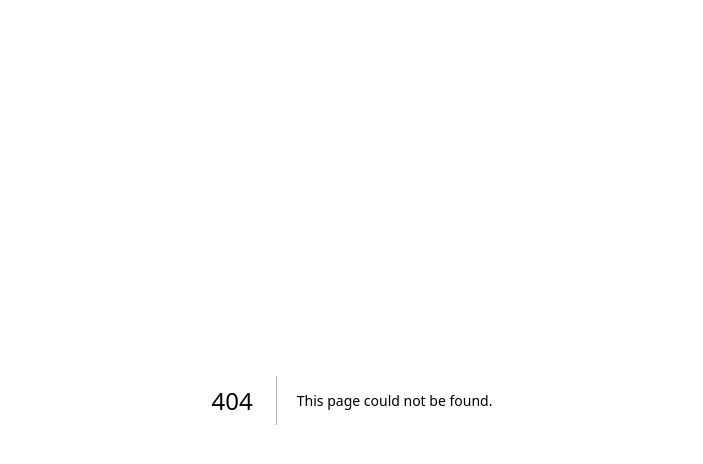
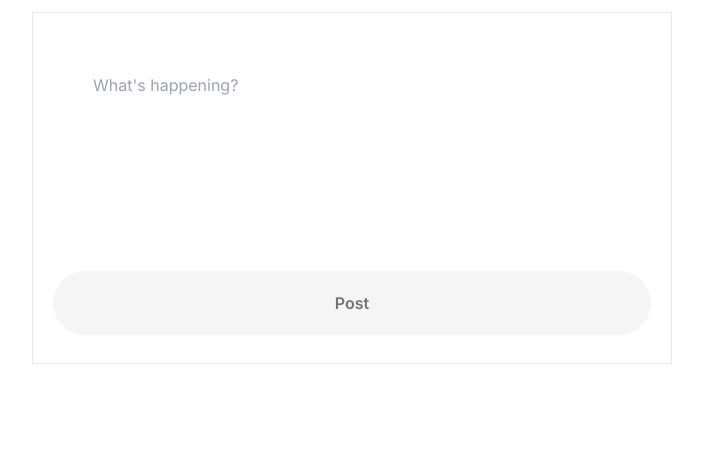
Before and after one commit to heannnn/carrot-market-challenge, a Next.js app: page /add-tweet in a window 1280 px wide. Before the commit this address had no page. Shown: the top 464 px of the page, without its empty margins (288-991 px from the left). Built offline with nearby package versions, Linux system fonts and the light colour scheme.

Commit message:
AddTweet추가 zod로 validation 수행

```diff
--- /dev/null
+++ b/app/(tweet)/add-tweet/actions.tsx
@@ -0,0 +1,36 @@
+"use server";
+
+import db from "@/lib/db";
+import getSession from "@/lib/session";
+import { redirect } from "next/navigation";
+import { z } from "zod";
+
+const tweetSchema = z.object({
+  tweet: z
+    .string({ required_error: "Content is required!" })
+    .min(10, "Content must be at least 10 characters.")
+    .max(280, "Your post is too long. Maximum 280 characters."),
+});
+
+export async function submitTweet(_: any, formData: FormData) {
+  const data = { tweet: formData.get("tweet")?.toString() };
+  const result = await tweetSchema.safeParseAsync(data);
+  if (!result.success) {
+    return result.error.flatten();
+  } else {
+    const session = await getSession();
+    if (session.id) {
+      const tweet = await db.tweet.create({
+        data: {
+          tweet: result.data.tweet,
+          userId: session.id,
+        },
+        select: {
+          id: true,
+        },
+      });
+
+      redirect(`/tweets/${tweet.id}`);
+    }
+  }
+}
--- /dev/null
+++ b/app/(tweet)/add-tweet/page.tsx
@@ -0,0 +1,46 @@
+"use client";
+
+import { PhotoIcon } from "@heroicons/react/24/outline";
+import { submitTweet } from "./actions";
+import { useFormState } from "react-dom";
+import Button from "@/components/button";
+
+export default function AddTweet() {
+  const [state, action] = useFormState(submitTweet, null);
+  return (
+    <div className="border p-5 mt-3">
+      <form action={action}>
+        <div className="m-10">
+          <textarea
+            className="border-none resize-none outline-none w-full h-full"
+            name="tweet"
+            rows={6}
+            maxLength={280}
+            placeholder="What's happening?"
+          ></textarea>
+          {state?.fieldErrors?.tweet &&
+            state.fieldErrors.tweet.map((err: string, idx: number) => (
+              <span key={idx} className="text-sm text-rose-500">
+                {err}
+              </span>
+            ))}
+        </div>
+        <div className="flex justify-end">
+          {/* <div>
+            <label htmlFor="photo">
+              <PhotoIcon className="w-7 text-blue-500" />
+            </label>
+            <input
+              type="file"
+              id="photo"
+              name="photo"
+              accept="image/*"
+              className="hidden"
+            ></input>
+          </div> */}
+          <Button type="submit" text="Post" />
+        </div>
+      </form>
+    </div>
+  );
+}
--- a/app/(tweet)/page.tsx
+++ b/app/(tweet)/page.tsx
@@ -2,6 +2,7 @@ import TweetList from "@/components/tweets-list";
 import { Prisma } from "@prisma/client";
 import { getTweets, getTweetsLength } from "./actions";
 import RefreshOnMount from "@/components/refresh-on-mount";
+import AddTweet from "./add-tweet/page";
 
 export type InitialTweets = Prisma.PromiseReturnType<typeof getTweets>;
 
@@ -12,6 +13,7 @@ export default async function Home() {
   return (
     <div className="flex flex-col">
       <RefreshOnMount />
+      <AddTweet />
       <TweetList initialTweets={initialTweets} pages={pages} />
     </div>
   );
--- a/app/(tweet)/tweets/[id]/page.tsx
+++ b/app/(tweet)/tweets/[id]/page.tsx
@@ -1,8 +1,6 @@
 export const dynamic = "force-dynamic";
 
-import Button from "@/components/button";
 import { LikeButton } from "@/components/like-button";
-import RefreshOnMount from "@/components/refresh-on-mount";
 import db from "@/lib/db";
 import getSession from "@/lib/session";
 import { formatTweetDate } from "@/lib/utils";
--- a/app/layout.tsx
+++ b/app/layout.tsx
@@ -5,8 +5,8 @@ import { Inter } from "next/font/google";
 const inter = Inter({ subsets: ["latin"] });
 
 export const metadata: Metadata = {
-  title: "Create Next App",
-  description: "Generated by create next app",
+  title: "Tweet",
+  description: "my twitter",
 };
 
 export default function RootLayout({
```
